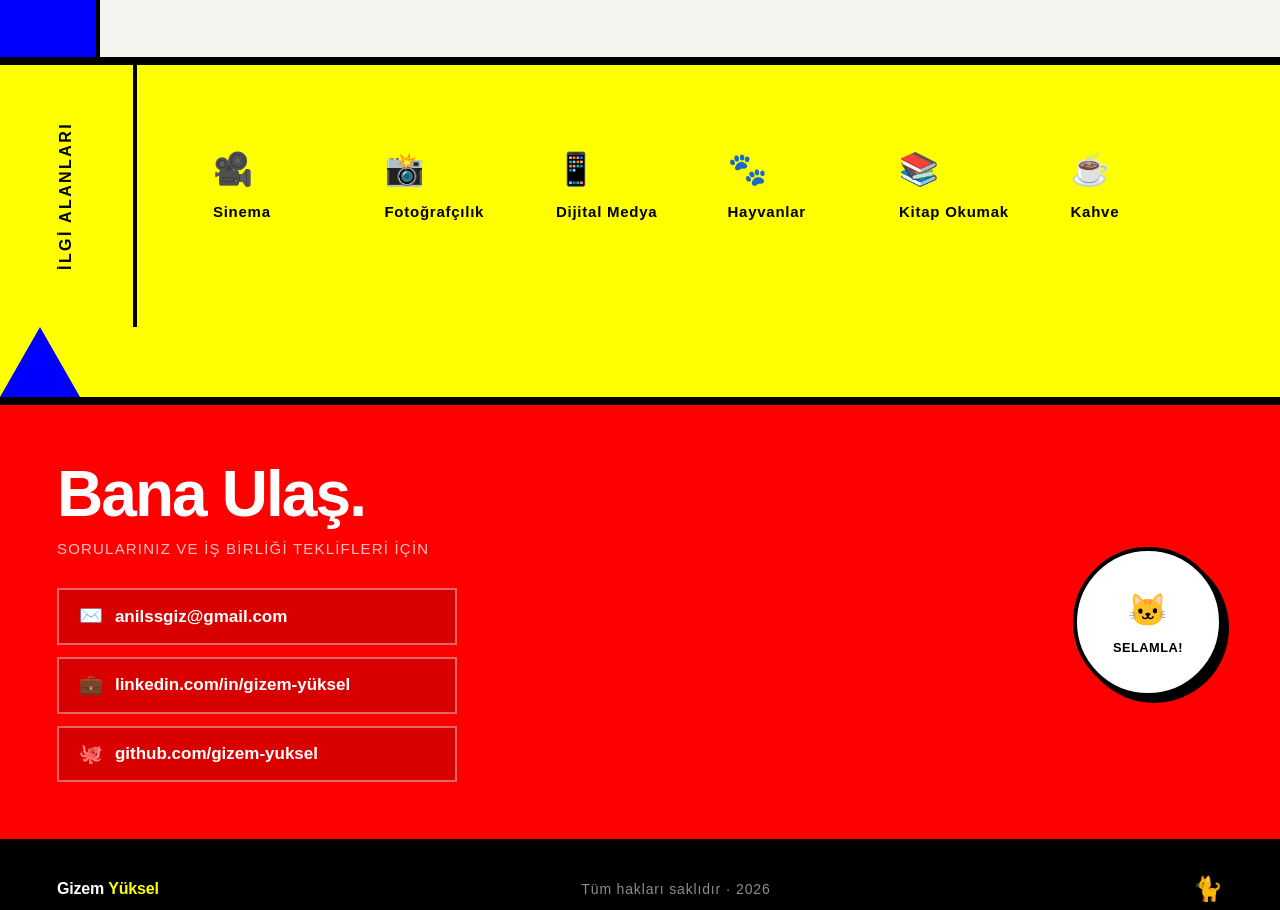
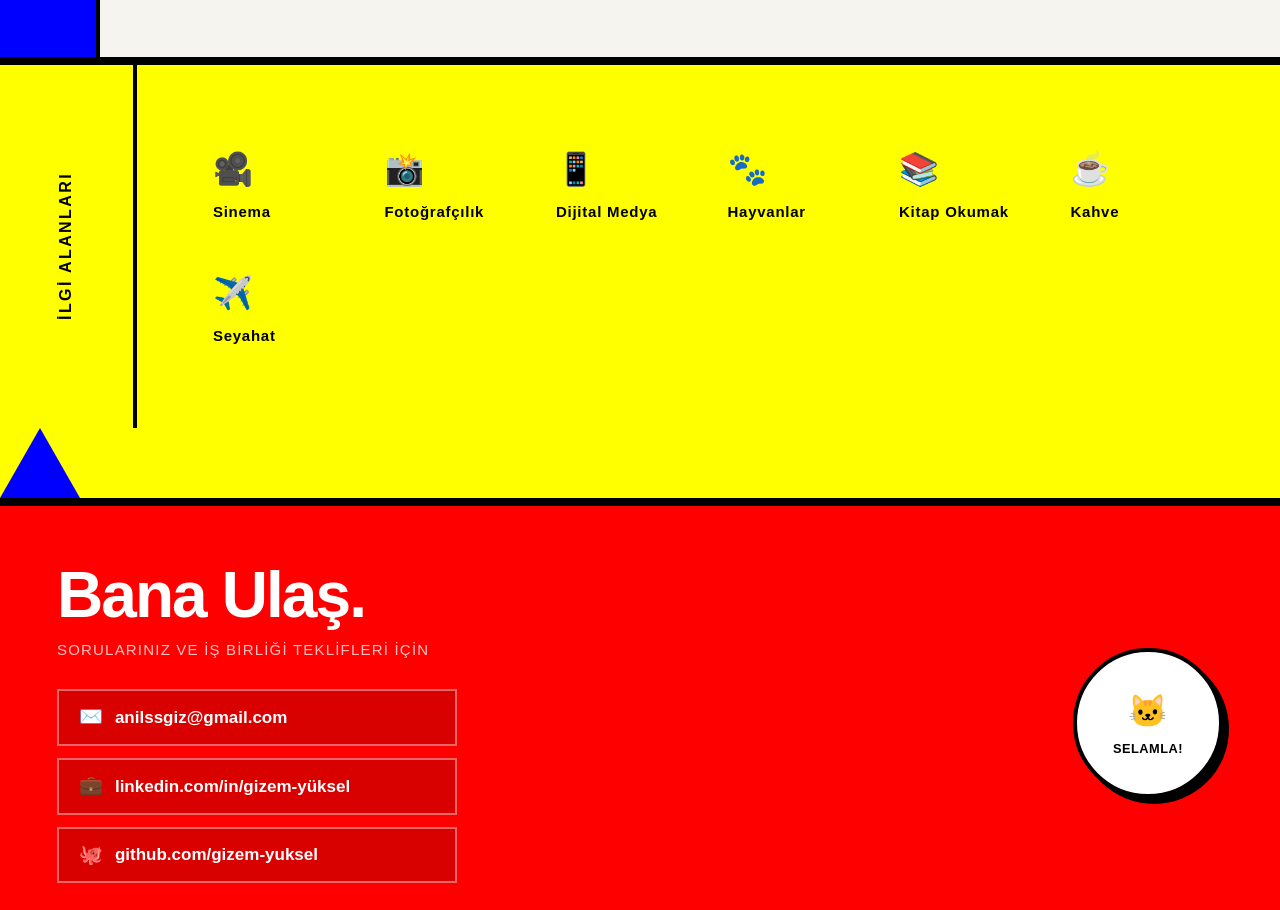
Before and after one commit to gizem-yuksel/gizem-yuksel.github.io, a plain HTML site: page index.html in a window 1280 px wide. Shown: the part 1964-2874 px from the top of the page. Drawn offline with Linux system fonts and the light colour scheme; a web font is replaced by a local one.

Commit message:
index.html

```diff
--- a/index.html
+++ b/index.html
@@ -1198,6 +1198,11 @@
           <span class="interest-emoji" aria-hidden="true">☕</span>
           <span class="interest-name" data-tr="Kahve" data-en="Coffee">Kahve</span>
         </div>
+        <!-- Seyahat ilgi alanı – buraya yeni hobiler de ekleyebilirsin -->
+        <div class="interest-item">
+          <span class="interest-emoji" aria-hidden="true">✈️</span>
+          <span class="interest-name" data-tr="Seyahat" data-en="Travel">Seyahat</span>
+        </div>
       </div>
       <!-- Bauhaus mavi üçgen dekorasyonu -->
       <div class="triangle-decoration" aria-hidden="true"></div>
@@ -1278,23 +1283,27 @@
        Türkçe ve İngilizce cümleler ayrı dizilerde
     ───────────────────────────────────────────── */
     const typewriterPhrases = {
+      // TR cümleleri: "Ben bir ..." ön ekini tamamlar
       tr: [
         "çevirmen adayıyım 🌍",
         "film aşığıyım 🎬",
-        "kedi dostu bir ruhumum 🐱",
+        "kedi düşkünüyüm 🐱",
         "yerelleştirme meraklısıyım 📺",
         "kahve bağımlısıyım ☕",
-        "marketing tutkunu birisiyim 📢",
-        "fotoğraf severim 📸",
+        "marketing tutkunuyum 📢",
+        "fotoğraf tutkunuyum 📸",
+        "seyahat tutkunu birisiyim ✈️",
       ],
+      // EN cümleleri: "I am a ..." ön ekini tamamlar ("a" tekrar etmemeli)
       en: [
-        "a translator candidate 🌍",
-        "a film enthusiast 🎬",
-        "a cat lover at heart 🐱",
-        "passionate about localization 📺",
-        "a coffee addict ☕",
-        "passionate about marketing 📢",
-        "a photography lover 📸",
+        "translator candidate 🌍",
+        "film enthusiast 🎬",
+        "cat lover at heart 🐱",
+        "localization enthusiast 📺",
+        "coffee addict ☕",
+        "marketing enthusiast 📢",
+        "photography lover 📸",
+        "travel enthusiast ✈️",
       ]
     };
 
```
